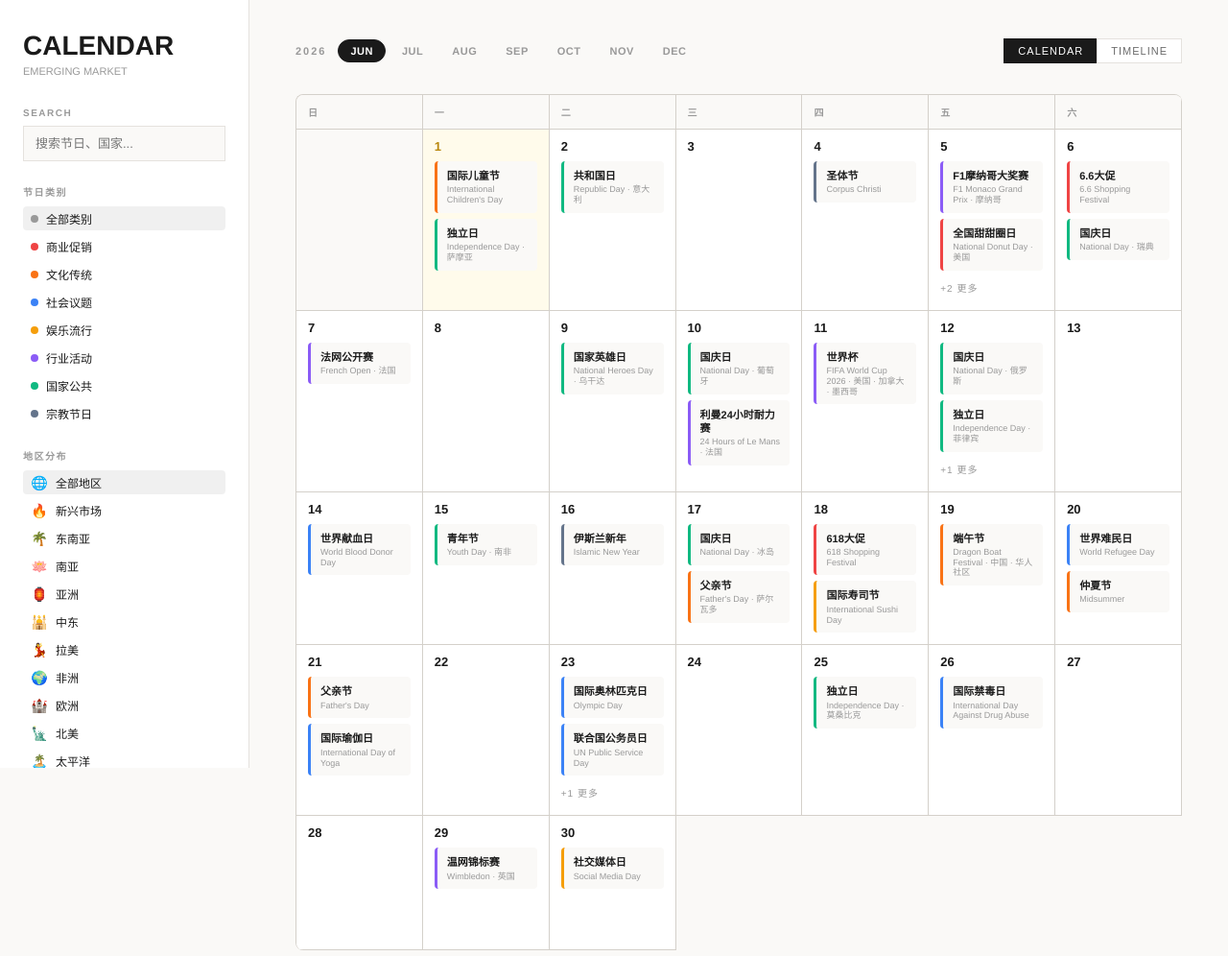
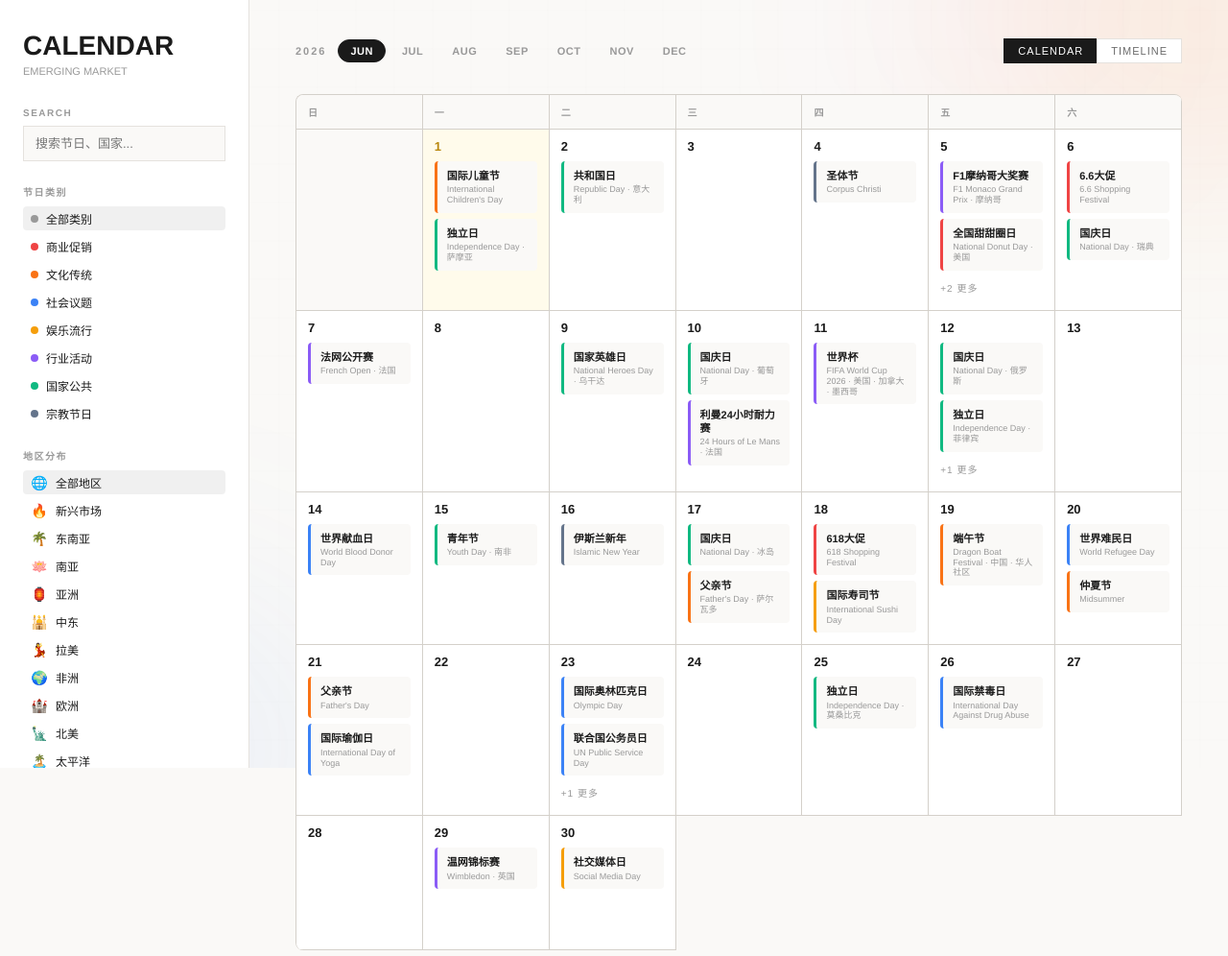
Before and after one commit to RuixuanZoey/emerging-market-calendar, a plain HTML site: page index.html in a window 1280 px wide. Shown: the whole page at 96% size. Drawn offline with Linux system fonts and the light colour scheme.

Commit message:
Implement infinite grid background and animations
Added infinite grid background and animation effects.

```diff
--- a/index.html
+++ b/index.html
@@ -24,11 +24,22 @@
     --global: #6366F1; --pacific: #A78BFA; --southasia: #F97316;
     --promo: #10B981; --follow: #F59E0B; --avoid: #EF4444;
   }
+  /* Infinite Grid Background */
+  .grid-bg{position:fixed;inset:0;z-index:-2;pointer-events:none;overflow:hidden}
+  .grid-layer{position:absolute;inset:-40px;width:calc(100% + 80px);height:calc(100% + 80px);color:var(--text3);opacity:.04}
+  .grid-layer.highlight{opacity:.25;transition:none}
+  .grid-pattern{width:100%;height:100%}
+  .grid-glow{position:fixed;inset:0;z-index:-1;pointer-events:none;overflow:hidden}
+  .grid-glow .orb{position:absolute;border-radius:50%;filter:blur(120px)}
+  .grid-glow .orb-orange{right:-15%;top:-15%;width:35%;height:35%;background:rgba(249,115,22,.12)}
+  .grid-glow .orb-primary{right:8%;top:-8%;width:18%;height:18%;background:rgba(236,72,153,.08)}
+  .grid-glow .orb-blue{left:-8%;bottom:-15%;width:35%;height:35%;background:rgba(59,130,246,.1)}
+
   *{margin:0;padding:0;box-sizing:border-box}
   body{font-family:'Helvetica Neue',Helvetica,Arial,'PingFang SC','Noto Sans SC',sans-serif;background:var(--bg);color:var(--text);min-height:100vh}
 
   /* Layout */
-  .app{display:flex;max-width:1400px;margin:0 auto;min-height:100vh}
+  .app{display:flex;max-width:1400px;margin:0 auto;min-height:100vh;position:relative}
   .sidebar{width:260px;background:var(--surface);border-right:1px solid var(--border);padding:32px 24px;position:sticky;top:0;height:100vh;overflow-y:auto;flex-shrink:0}
   .main{flex:1;padding:40px 48px;min-width:0}
 
@@ -227,6 +238,21 @@
 </style>
 </head>
 <body>
+<!-- Infinite Grid Background -->
+<div class="grid-bg">
+  <div class="grid-layer" id="gridBase">
+    <svg class="grid-pattern" xmlns="http://www.w3.org/2000/svg"><defs><pattern id="gp-base" width="40" height="40" patternUnits="userSpaceOnUse"><path d="M 40 0 L 0 0 0 40" fill="none" stroke="currentColor" stroke-width="1"/></pattern></defs><rect width="100%" height="100%" fill="url(#gp-base)"/></svg>
+  </div>
+  <div class="grid-layer highlight" id="gridHighlight">
+    <svg class="grid-pattern" xmlns="http://www.w3.org/2000/svg"><defs><pattern id="gp-hl" width="40" height="40" patternUnits="userSpaceOnUse"><path d="M 40 0 L 0 0 0 40" fill="none" stroke="currentColor" stroke-width="1"/></pattern></defs><rect width="100%" height="100%" fill="url(#gp-hl)"/></svg>
+  </div>
+</div>
+<div class="grid-glow">
+  <div class="orb orb-orange"></div>
+  <div class="orb orb-primary"></div>
+  <div class="orb orb-blue"></div>
+</div>
+
 <div class="app">
   <!-- Sidebar -->
   <div class="sidebar">
@@ -372,6 +398,33 @@
 </div>
 
 <script>
+// ---- Infinite Grid Animation ----
+(function(){
+  let gOx=0,gOy=0,raf;
+  const base=document.getElementById('gridBase');
+  const hl=document.getElementById('gridHighlight');
+  const gpBase=document.getElementById('gp-base');
+  const gpHl=document.getElementById('gp-hl');
+  if(!base||!hl)return;
+  const speed=0.3;
+  function tick(){
+    gOx=(gOx+speed)%40;gOy=(gOy+speed)%40;
+    if(gpBase){gpBase.setAttribute('x',gOx);gpBase.setAttribute('y',gOy)}
+    if(gpHl){gpHl.setAttribute('x',gOx);gpHl.setAttribute('y',gOy)}
+    raf=requestAnimationFrame(tick);
+  }
+  tick();
+  // Mouse-follow radial highlight
+  let mx=0,my=0,curMx=0,curMy=0;
+  document.addEventListener('mousemove',e=>{mx=e.clientX;my=e.clientY});
+  function followTick(){
+    curMx+=(mx-curMx)*.08;curMy+=(my-curMy)*.08;
+    const mask=`radial-gradient(300px circle at ${curMx}px ${curMy}px, black, transparent)`;
+    hl.style.webkitMaskImage=mask;hl.style.maskImage=mask;
+    requestAnimationFrame(followTick);
+  }
+  followTick();
+})();
 // ---- 硬编码中文 ----
 const regionNames={SEA:'东南亚',MENA:'中东',LATAM:'拉美',Africa:'非洲',Europe:'欧洲',Asia:'亚洲','North America':'北美',Global:'全球',Pacific:'太平洋',SouthAsia:'南亚'};
 const categoryNames={promo:'商业促销',cultural:'文化传统',social:'社会议题',entertainment:'娱乐流行',industry:'行业活动',national:'国家公共',religious:'宗教节日'};
```
